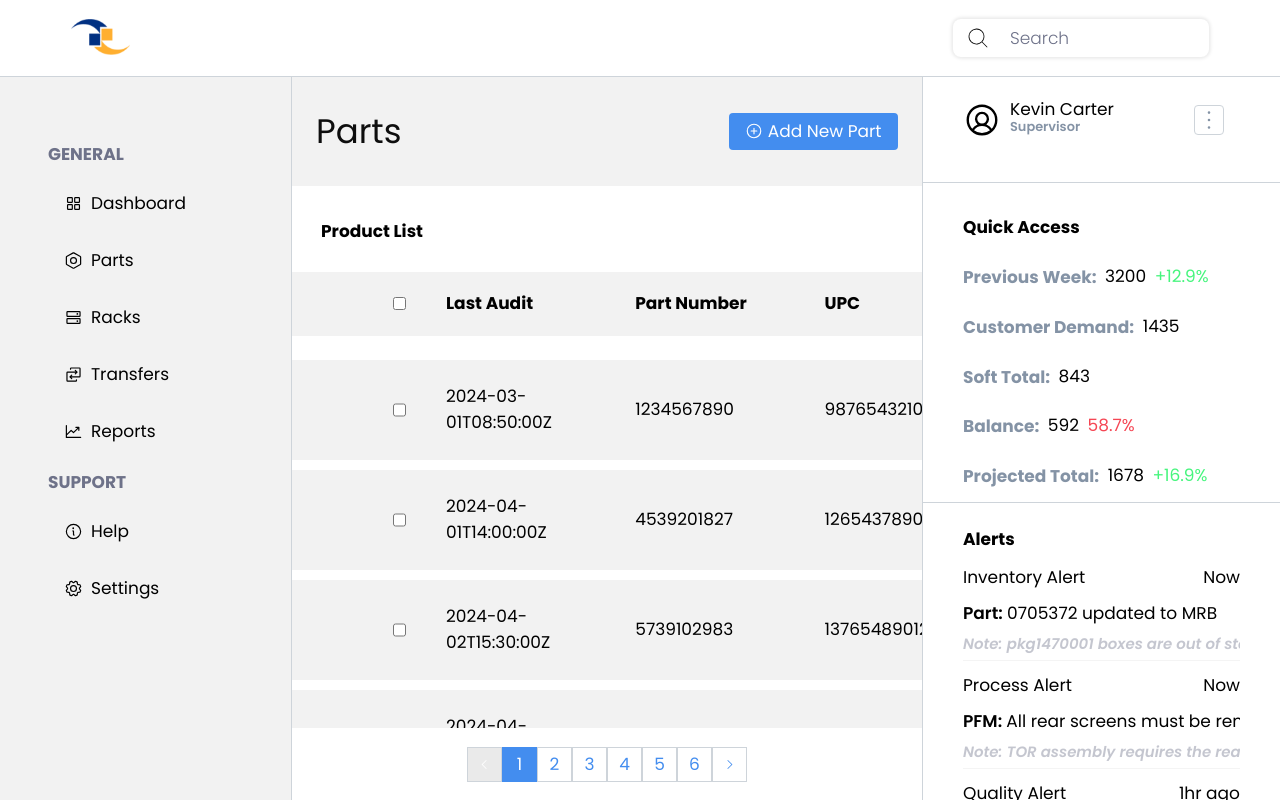
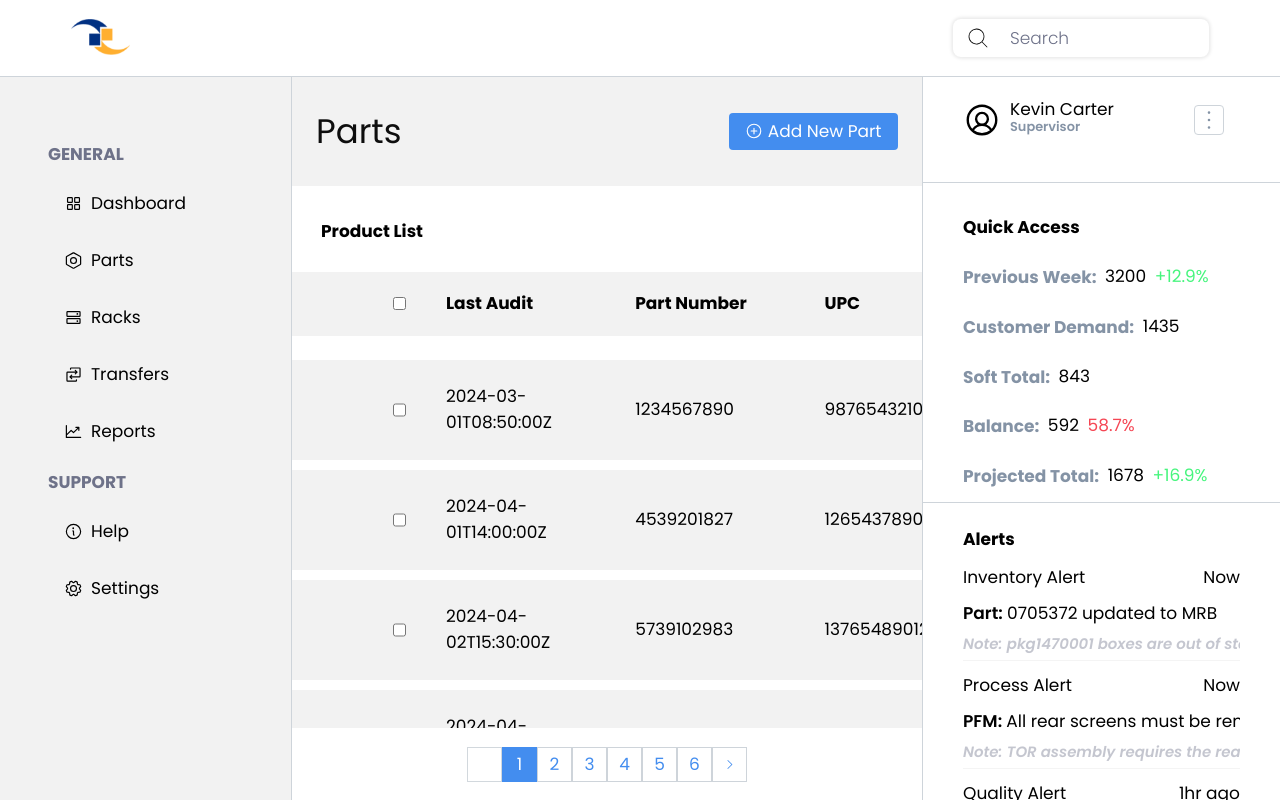
Before and after one commit to kvncrtr/vendex, a React (Create React App) app: page / in a window 1280 px wide. In both pictures the pointer is over the element 484 px from the left and 764 px from the top of the page. Built offline with nearby package versions, Linux system fonts and the light colour scheme.

Commit message:
complete styles for final parts page

```diff
--- a/src/style.css
+++ b/src/style.css
@@ -249,8 +249,8 @@ input[type="number"]::-webkit-outer-spin-button {
     cursor: pointer;
     color: #438DEF; }
   .pagi--button:hover {
-    background-color: #EAEAEA;
-    color: #FFFFFF; }
+    color: #FFFFFF;
+    opacity: 0.9; }
   .pagi--button:active {
     background-color: #F2A74B;
     opacity: 0.3; }
@@ -639,7 +639,10 @@ input[type="number"]::-webkit-outer-spin-button {
     border: none;
     border-radius: 0.235rem;
     background-color: #438DEF;
-    color: #FFFFFF; }
+    color: #FFFFFF;
+    cursor: pointer; }
+  .parts--add-button:active {
+    opacity: 0.3; }
   .button--container {
     margin: 0;
     height: 2.176rem; }
@@ -671,7 +674,8 @@ input[type="number"]::-webkit-outer-spin-button {
     border-radius: 6px;
     border: 3px solid transparent; }
   .parts--table-container::-webkit-scrollbar-thumb:hover {
-    background-color: #0459C9; }
+    background-color: #0459C9;
+    cursor: grab; }
   table {
     border-collapse: collapse;
     width: 96.852rem; }
--- a/src/styles/components/atoms/_pagination.scss
+++ b/src/styles/components/atoms/_pagination.scss
@@ -20,8 +20,8 @@
    }
 
    .pagi--button:hover {
-      background-color: $achromatic-600;
       color: $achromatic-100;
+      opacity: 0.9;
    }
 
    .pagi--button:active {
--- a/src/styles/components/pages/_parts.scss
+++ b/src/styles/components/pages/_parts.scss
@@ -30,6 +30,11 @@
       border-radius: 0.235rem;
       background-color: $secondary-400;
       color: $achromatic-100;
+      cursor: pointer;
+   }
+
+   .parts--add-button:active {
+      opacity: 0.3;
    }
 
    .button--container {
@@ -78,6 +83,7 @@
 
    .parts--table-container::-webkit-scrollbar-thumb:hover {
       background-color: $secondary-500;
+      cursor: grab;
    }
 
    table {
```
